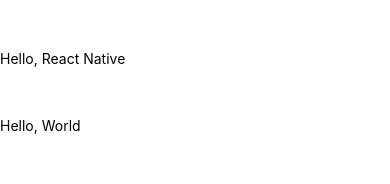
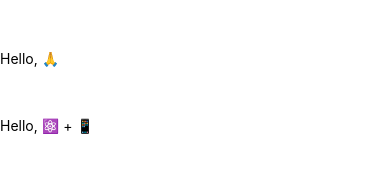
Before and after one commit to praveenkumarc86/rn-fragments, a React Native app in the folder 01HelloWorld/: screen / in a window 390 px wide. Shown: the top 184 px of the page. Built offline with nearby package versions, Linux system fonts and the light colour scheme.

Commit message:
5: introduce state

```diff
--- a/01HelloWorld/App.js
+++ b/01HelloWorld/App.js
@@ -10,11 +10,17 @@
 // 1) to access lifecycle methods
 // 2) too have access to state
 class AppComponent extends Component {
+  // in latest versio of react app
+  // state can be defined without constructor function
+  state = {
+    fruitEmojis: ['�', '🍑', '🍇', '🥝']
+  };
+
   render() {
     return (
       <View>
-        <Hello name="React Native" />
-        <Hello name="World" />
+        <Hello name="🙏" />
+        <Hello name="⚛️ + 📱" />
       </View>
     );
   }
```
